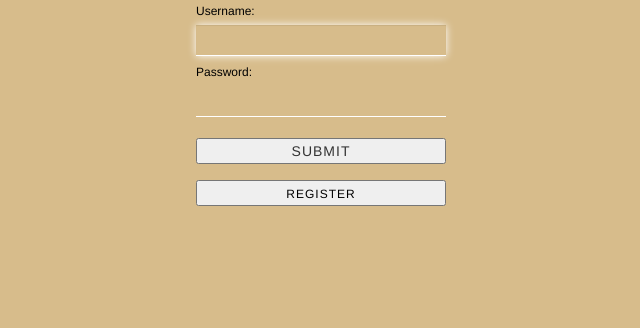
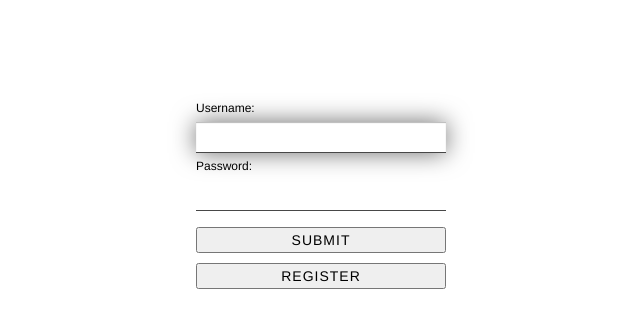
Before and after one commit to ahicks92/simplemail, a Django app: page /accounts/login/ in a window 1280 px wide. Shown: the top 328 px of the page, without its empty margins (319-959 px from the left). Run offline with Django 3.2, Linux system fonts and the light colour scheme; some libraries are stand-ins or nearby versions.

Commit message:
modified the styling modified the register button

```diff
--- a/cen4010/simplemail/static/simplemail/login.css
+++ b/cen4010/simplemail/static/simplemail/login.css
@@ -1,6 +1,6 @@
 
 body{
-    background-color: rgb(215, 188, 139);;
+   color: rgba(255,255,255,0.8);
 }
 
 
@@ -11,6 +11,7 @@ body{
 form{
     width: 250px;
     margin: 0 auto;
+    padding-top:100px;
 }
 
 form.login input[type="text"], form.login input[type="password"]{
@@ -19,7 +20,7 @@ form.login input[type="text"], form.login input[type="password"]{
     padding: 5px 10px;
     background: 0;
     border: 0;
-    border-bottom: 1px solid #FFFFFF;
+    border-bottom: 1px solid #474747;
     outline: 0;
     font-style: italic;
     font-size: 14px;
@@ -27,7 +28,7 @@ form.login input[type="text"], form.login input[type="password"]{
 	font-family: 'Open Sans' , sans-serif;
     letter-spacing: 1px;
     margin-bottom: 5px;
-    color: #FFFFFF;
+    color: #000000;
     outline: 0;
 
 }
@@ -50,18 +51,45 @@ form.login label, form.login a{
     font-size: 12px;
     font-weight: 400;
     color: #000000;
+    text-decoration: none;
 }
 
 a:hover{
+    color:black;
     text-decoration: none;
 }
 
 input:focus{
+/*
     box-shadow: inset 0 1px 1px
     rgba(0,0,0,.075), 0 0 8px
-	rgba(255, 255, 255, 1)
+	rgba(255, 255, 255, 1);
+*/
+  box-shadow: inset 0 1px 1px
+  rgba(186, 186, 186, 1), 0 0 25px
+  rgba(110, 110, 110, 1);
 }
 
 .errorlist{
     color: rgb(195, 0, 0)
 }
+
+input, label,button.register{
+    display: block;
+}
+
+input.submit {
+  color: black;
+}
+
+button.register{
+    width: 250px;
+    margin: 0 auto;
+    margin-top:10px;
+    color:black;
+}
+
+a{
+    color: black;
+    text-decoration:none;
+}
--- a/cen4010/simplemail/templates/registration/login.html
+++ b/cen4010/simplemail/templates/registration/login.html
@@ -9,8 +9,8 @@
 	<form class="login" action="/accounts/login/?next={{next}}" method="post">
 		{%csrf_token%}
 		{{form}}
-		<input type="submit" value="submit"/>
-        <button class="register"><a href="#">register</a></button>
+		<input type="submit" value="submit" class="submit"/>
+
 	</form>
-
+    <button class="register"><a href="#">register</a></button>
 {% endblock content %}
--- a/cen4010/simplemail/templates/simplemail/inbox.html
+++ b/cen4010/simplemail/templates/simplemail/inbox.html
@@ -4,11 +4,12 @@
     <table>
         {%for m in messages%}
         <tr>
-            <td><a href={%url "view_message" m.id%}>{{m.subject}}</td>
+            <td><a href={%url "view_message" m.id%}>{{m.subject}}</a></td>
             <td>{{m.from_address}}</td>
             <td>{{m.date}}</td>
             <td>{{message_body}}</td>
             <!-- <td>{{m.mailgun_json}}</td>-->
         {%endfor%}
+        </tr>
     </table>
 {% endblock page %}
```
